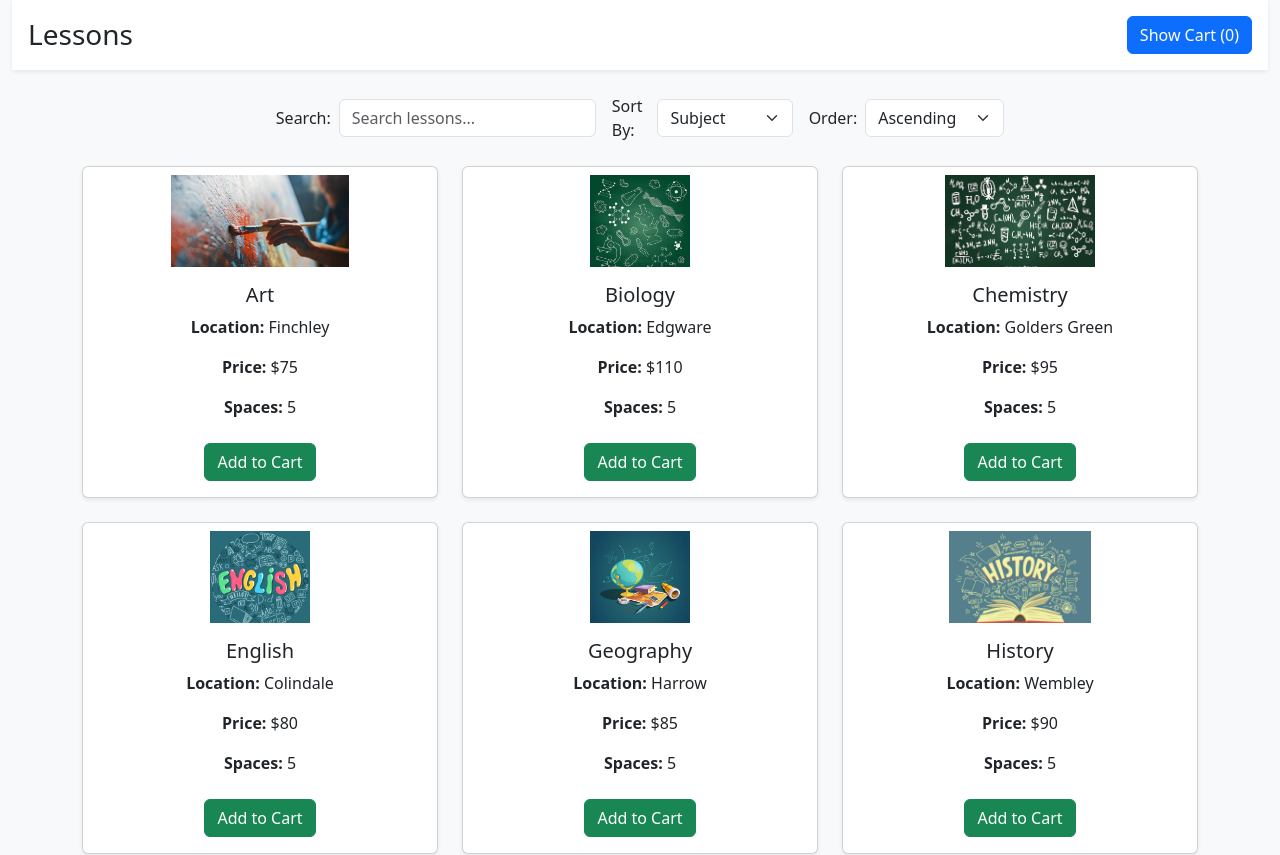
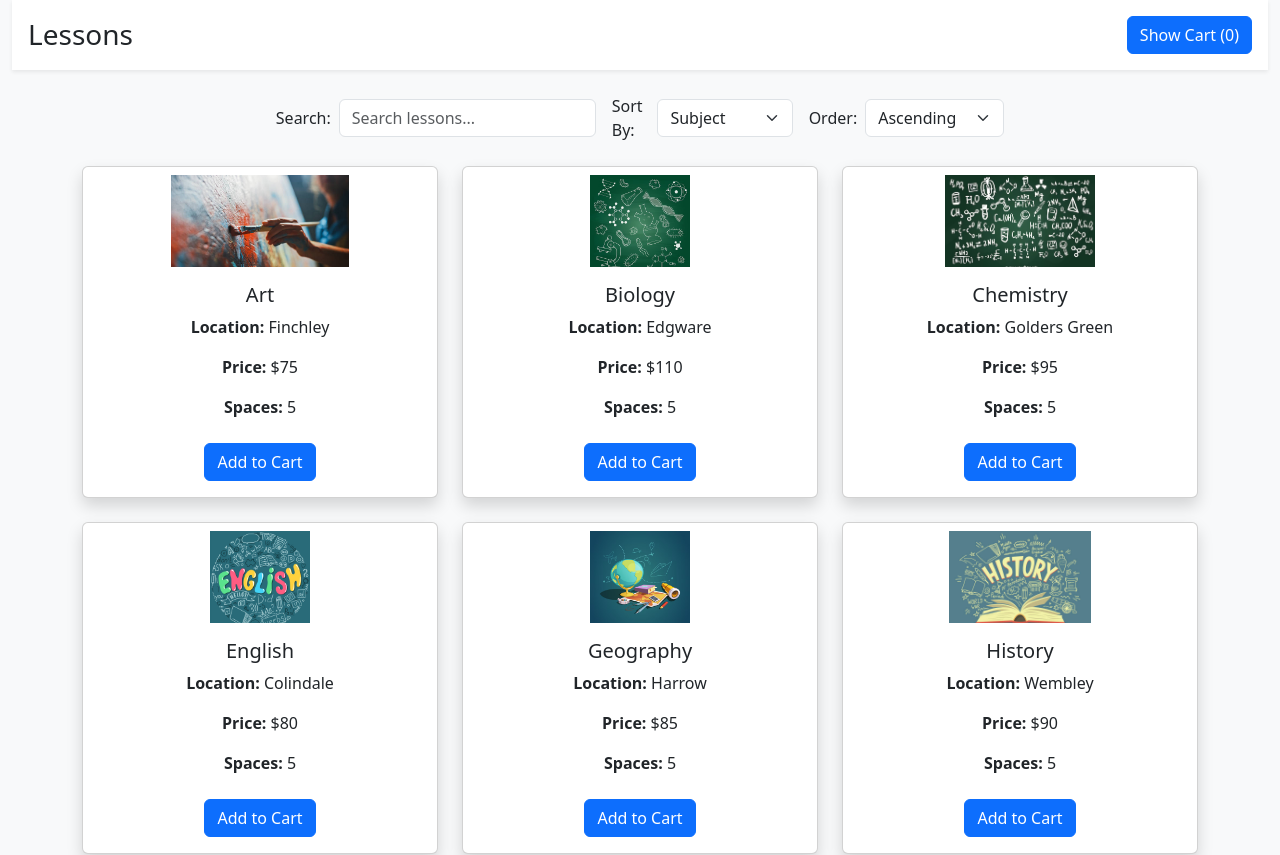
Before and after one commit to Tamjid-Karim05/vue-lessons, a Vue app: page / in a window 1280 px wide. Shown: the top 855 px of the page. Built offline with nearby package versions, Linux system fonts and the light colour scheme.

Commit message:
Changed buttons to blue

```diff
--- a/src/components/Cart.vue
+++ b/src/components/Cart.vue
@@ -37,7 +37,7 @@ function checkout() {
 </script>
 
 <template>
-  <div class="card p-4 shadow-sm">
+  <div class="card p-4 shadow">
     <h2 class="h4 d-flex align-items-center mb-3">
       <img src="/images/cart-icon.png" alt="Shopping Cart" style="width: 30px; height: 30px; margin-right: 10px;" />
       Shopping Cart
@@ -54,7 +54,7 @@ function checkout() {
           <p class="mb-1">Quantity: {{ item.quantity }}</p>
           <p class="mb-0">Price: ${{ item.price * item.quantity }}</p>
         </div>
-        <button class="btn btn-danger" @click="$emit('removeFromCart', item)">Remove</button>
+        <button class="btn btn-primary" @click="$emit('removeFromCart', item)">Remove</button>
       </div>
     </div>
 
@@ -68,7 +68,7 @@ function checkout() {
         <label for="phone" class="form-label">Phone Number</label>
         <input type="text" id="phone" class="form-control" v-model="phoneNumber" />
       </div>
-      <button class="btn btn-success w-100" @click="checkout" :disabled="!isFormValid">
+      <button class="btn btn-primary w-100" @click="checkout" :disabled="!isFormValid">
         Checkout
       </button>
       <div v-if="checkoutMessage" class="mt-3 alert alert-success">
--- a/src/components/Lessons.vue
+++ b/src/components/Lessons.vue
@@ -66,7 +66,7 @@ const sortedLessons = computed(() => {
   </div>
   <div class="row row-cols-1 row-cols-md-2 row-cols-lg-3 g-4">
     <div class="col" v-for="lesson in sortedLessons" :key="lesson._id">
-      <div class="card h-100 shadow-sm text-center">
+      <div class="card h-100 shadow text-center">
         <div class="image-container">
           <img :src="lesson.image" :alt="lesson.topic" class="card-img-top mx-auto mt-3 lesson-image" />
         </div>
@@ -75,12 +75,13 @@ const sortedLessons = computed(() => {
           <p class="card-text"><strong>Location:</strong> {{ lesson.location }}</p>
           <p class="card-text"><strong>Price:</strong> ${{ lesson.price }}</p>
           <p class="card-text"><strong>Spaces:</strong> {{ lesson.space }}</p>
-          <button class="btn btn-success mt-2" @click="$emit('addToCart', lesson)" :disabled="lesson.space === 0">Add to Cart</button>
+          <button class="btn btn-primary mt-2" @click="$emit('addToCart', lesson)" :disabled="lesson.space === 0">Add to Cart</button>
         </div>
       </div>
     </div>
   </div>
 </template>
+
 <style scoped>
 .image-container {
   width: 100%;
```
